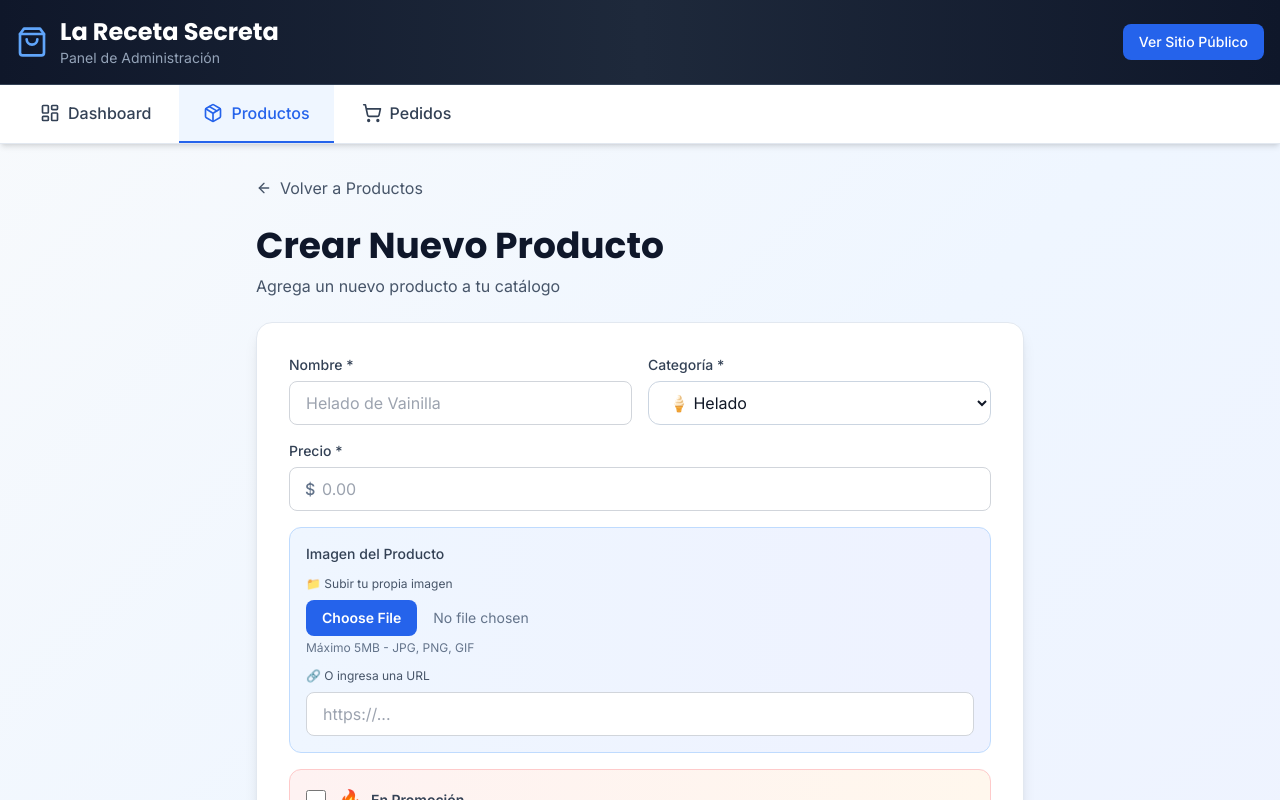
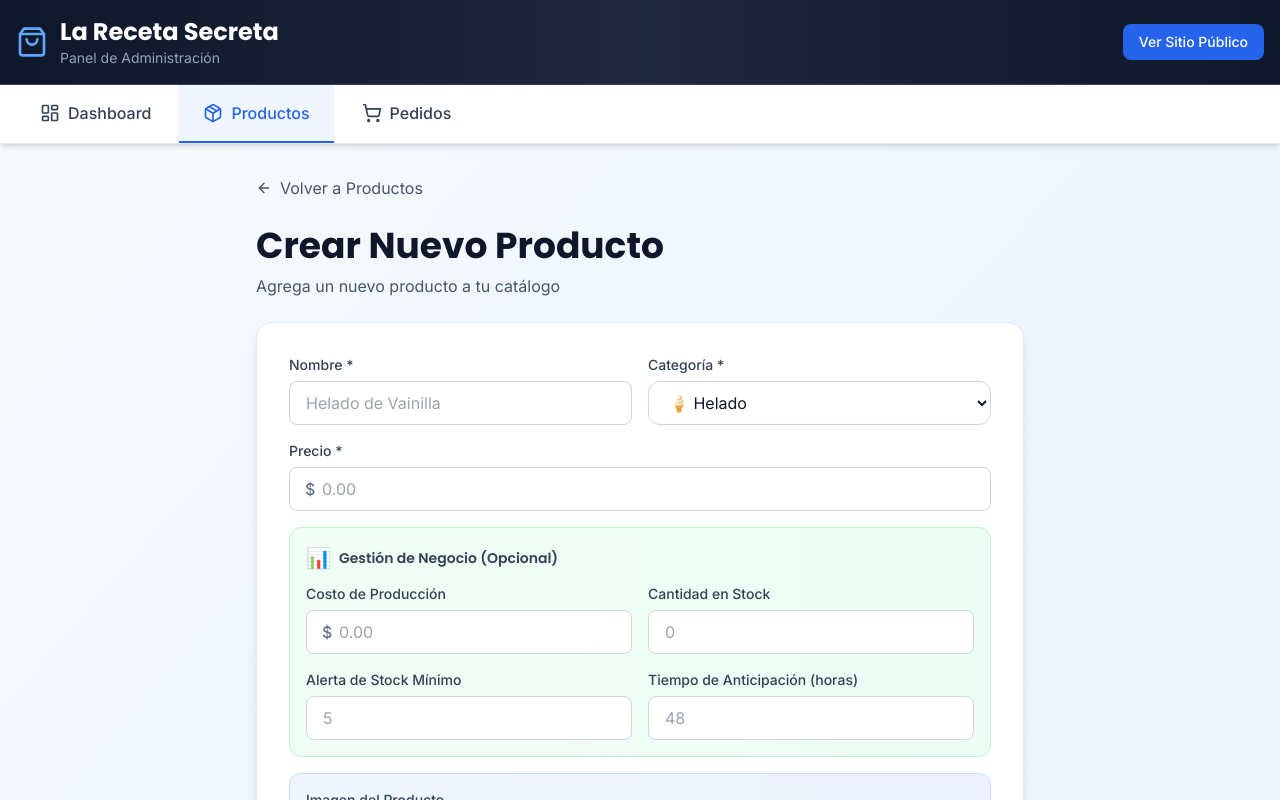
Before and after one commit to IllumTech/The-Secret-Recipe, a Next.js app in the folder frontend/: page /admin/productos/nuevo in a window 1280 px wide. Shown: the top 800 px of the page. Built offline with nearby package versions, Linux system fonts and the light colour scheme; no server answers.

Commit message:
feat: Create frontend components for product cost management

```diff
--- a/frontend/components/products/ProductCard.tsx
+++ b/frontend/components/products/ProductCard.tsx
@@ -9,9 +9,10 @@ import { getDisplayPrice, getDiscountPercentage } from '@/lib/pricing';
 interface ProductCardProps {
   product: Product;
   onProductClick?: (product: Product) => void;
+  isAdminView?: boolean;
 }
 
-export default function ProductCard({ product, onProductClick }: ProductCardProps) {
+export default function ProductCard({ product, onProductClick, isAdminView = false }: ProductCardProps) {
   const categoryEmoji = product.category === 'helado' ? '🍦' : '🍰';
   const [isHovered, setIsHovered] = useState(false);
   const { addItem, updateQuantity, removeItem, items } = useCart();
@@ -65,6 +66,30 @@ export default function ProductCard({ product, onProductClick }: ProductCardProp
             {categoryEmoji} {product.category}
           </span>
         </div>
+
+        {/* Stock Status Badges */}
+        {product.stockQuantity !== undefined && (
+          <>
+            {product.stockQuantity === 0 ? (
+              <div className="absolute bottom-3 left-3 bg-red-600 dark:bg-red-700 text-white px-3 py-1 rounded-full shadow-lg">
+                <span className="text-xs font-bold">⚠️ Agotado</span>
+              </div>
+            ) : product.minStockAlert !== undefined && product.stockQuantity <= product.minStockAlert ? (
+              <div className="absolute bottom-3 left-3 bg-orange-500 dark:bg-orange-600 text-white px-3 py-1 rounded-full shadow-lg">
+                <span className="text-xs font-bold">⚠️ Stock Bajo</span>
+              </div>
+            ) : null}
+          </>
+        )}
+
+        {/* Stock Quantity in Admin View */}
+        {isAdminView && product.stockQuantity !== undefined && (
+          <div className="absolute bottom-3 right-3 bg-white/90 dark:bg-gray-800/90 backdrop-blur-sm px-3 py-1 rounded-full">
+            <span className="text-xs font-semibold text-slate-700 dark:text-slate-300">
+              📦 Stock: {product.stockQuantity}
+            </span>
+          </div>
+        )}
 
 
 
--- a/frontend/components/products/ProductForm.tsx
+++ b/frontend/components/products/ProductForm.tsx
@@ -23,6 +23,11 @@ export default function ProductForm({ product, onSubmit, onCancel, isLoading }:
     imageUrl: product?.imageUrl || '',
     isOnPromotion: product?.isOnPromotion || false,
     promotionalPrice: product?.promotionalPrice || '',
+    // Business management fields
+    productionCost: product?.productionCost || '',
+    stockQuantity: product?.stockQuantity || '',
+    minStockAlert: product?.minStockAlert || '',
+    leadTimeHours: product?.leadTimeHours || '',
   });
 
   const [errors, setErrors] = useState<Record<string, string>>({});
@@ -58,6 +63,23 @@ export default function ProductForm({ product, onSubmit, onCancel, isLoading }:
       }
     }
 
+    // Business management fields validation
+    if (formData.productionCost && Number(formData.productionCost) <= 0) {
+      newErrors.productionCost = 'Debe ser un número positivo';
+    }
+
+    if (formData.stockQuantity && Number(formData.stockQuantity) < 0) {
+      newErrors.stockQuantity = 'No puede ser negativo';
+    }
+
+    if (formData.minStockAlert && Number(formData.minStockAlert) <= 0) {
+      newErrors.minStockAlert = 'Debe ser un número positivo';
+    }
+
+    if (formData.leadTimeHours && Number(formData.leadTimeHours) <= 0) {
+      newErrors.leadTimeHours = 'Debe ser un número positivo';
+    }
+
     setErrors(newErrors);
     return Object.keys(newErrors).length === 0;
   };
@@ -71,6 +93,11 @@ export default function ProductForm({ product, onSubmit, onCancel, isLoading }:
         price: Number(formData.price),
         // Only include promotionalPrice if promotion is enabled
         promotionalPrice: formData.isOnPromotion && formData.promotionalPrice ? Number(formData.promotionalPrice) : undefined,
+        // Business management fields - only include if provided
+        productionCost: formData.productionCost ? Number(formData.productionCost) : undefined,
+        stockQuantity: formData.stockQuantity ? Number(formData.stockQuantity) : undefined,
+        minStockAlert: formData.minStockAlert ? Number(formData.minStockAlert) : undefined,
+        leadTimeHours: formData.leadTimeHours ? Number(formData.leadTimeHours) : undefined,
       };
       onSubmit(submitData);
     }
@@ -194,6 +221,138 @@ export default function ProductForm({ product, onSubmit, onCancel, isLoading }:
           />
         </div>
         {errors.price && <p className="mt-1 text-xs text-red-600 dark:text-red-400">{errors.price}</p>}
+      </div>
+
+      {/* Business Management Section */}
+      <div className="bg-gradient-to-r from-green-50 to-emerald-50 dark:from-green-900/20 dark:to-emerald-900/20 rounded-xl p-4 border border-green-200 dark:border-green-800">
+        <h3 className="text-sm font-semibold text-slate-700 dark:text-slate-300 mb-3 flex items-center gap-2">
+          <span className="text-xl">📊</span>
+          <span>Gestión de Negocio (Opcional)</span>
+        </h3>
+
+        <div className="grid grid-cols-1 md:grid-cols-2 gap-4">
+          {/* Production Cost */}
+          <div>
+            <label htmlFor="productionCost" className="block text-sm font-medium text-slate-700 dark:text-slate-300 mb-1.5">
+              Costo de Producción
+            </label>
+            <div className="relative">
+              <span className="absolute left-4 top-1/2 -translate-y-1/2 text-slate-500 dark:text-slate-400 font-medium">$</span>
+              <Input
+                id="productionCost"
+                name="productionCost"
+                type="number"
+                step="0.01"
+                min="0"
+                value={formData.productionCost}
+                onChange={handleChange}
+                placeholder="0.00"
+                disabled={isLoading}
+                className="pl-8 h-11"
+              />
+            </div>
+            {errors.productionCost && <p className="mt-1 text-xs text-red-600 dark:text-red-400">{errors.productionCost}</p>}
+          </div>
+
+          {/* Stock Quantity */}
+          <div>
+            <label htmlFor="stockQuantity" className="block text-sm font-medium text-slate-700 dark:text-slate-300 mb-1.5">
+              Cantidad en Stock
+            </label>
+            <Input
+              id="stockQuantity"
+              name="stockQuantity"
+              type="number"
+              min="0"
+              step="1"
+              value={formData.stockQuantity}
+              onChange={handleChange}
+              placeholder="0"
+              disabled={isLoading}
+              className="h-11"
+            />
+            {errors.stockQuantity && <p className="mt-1 text-xs text-red-600 dark:text-red-400">{errors.stockQuantity}</p>}
+          </div>
+
+          {/* Min Stock Alert */}
+          <div>
+            <label htmlFor="minStockAlert" className="block text-sm font-medium text-slate-700 dark:text-slate-300 mb-1.5">
+              Alerta de Stock Mínimo
+            </label>
+            <Input
+              id="minStockAlert"
+              name="minStockAlert"
+              type="number"
+              min="1"
+              step="1"
+              value={formData.minStockAlert}
+              onChange={handleChange}
+              placeholder="5"
+              disabled={isLoading}
+              className="h-11"
+            />
+            {errors.minStockAlert && <p className="mt-1 text-xs text-red-600 dark:text-red-400">{errors.minStockAlert}</p>}
+          </div>
+
+          {/* Lead Time Hours */}
+          <div>
+            <label htmlFor="leadTimeHours" className="block text-sm font-medium text-slate-700 dark:text-slate-300 mb-1.5">
+              Tiempo de Anticipación (horas)
+            </label>
+            <Input
+              id="leadTimeHours"
+              name="leadTimeHours"
+              type="number"
+              min="1"
+              step="1"
+              value={formData.leadTimeHours}
+              onChange={handleChange}
+              placeholder="48"
+              disabled={isLoading}
+              className="h-11"
+            />
+            {errors.leadTimeHours && <p className="mt-1 text-xs text-red-600 dark:text-red-400">{errors.leadTimeHours}</p>}
+          </div>
+        </div>
+
+        {/* Contribution Margin Display */}
+        {formData.price && formData.productionCost && Number(formData.price) > 0 && Number(formData.productionCost) >= 0 && (
+          <div className="mt-4 bg-white dark:bg-gray-800 rounded-lg p-4 border border-green-300 dark:border-green-700">
+            <div className="flex items-center justify-between mb-2">
+              <span className="text-sm font-medium text-slate-700 dark:text-slate-300">Margen de Contribución:</span>
+              <span className={`text-2xl font-bold ${
+                ((Number(formData.price) - Number(formData.productionCost)) / Number(formData.price)) * 100 < 0
+                  ? 'text-red-600 dark:text-red-400'
+                  : 'text-green-600 dark:text-green-400'
+              }`}>
+                {(((Number(formData.price) - Number(formData.productionCost)) / Number(formData.price)) * 100).toFixed(2)}%
+              </span>
+            </div>
+
+            {/* Warning for negative margin */}
+            {Number(formData.productionCost) > Number(formData.price) && (
+              <div className="flex items-start gap-2 mt-3 p-3 bg-red-50 dark:bg-red-900/20 border border-red-200 dark:border-red-800 rounded-lg">
+                <svg xmlns="http://www.w3.org/2000/svg" className="h-5 w-5 text-red-600 dark:text-red-400 flex-shrink-0 mt-0.5" viewBox="0 0 20 20" fill="currentColor">
+                  <path fillRule="evenodd" d="M8.257 3.099c.765-1.36 2.722-1.36 3.486 0l5.58 9.92c.75 1.334-.213 2.98-1.742 2.98H4.42c-1.53 0-2.493-1.646-1.743-2.98l5.58-9.92zM11 13a1 1 0 11-2 0 1 1 0 012 0zm-1-8a1 1 0 00-1 1v3a1 1 0 002 0V6a1 1 0 00-1-1z" clipRule="evenodd" />
+                </svg>
+                <div>
+                  <p className="text-sm font-semibold text-red-800 dark:text-red-300">⚠️ Rentabilidad Negativa</p>
+                  <p className="text-xs text-red-700 dark:text-red-400 mt-1">
+                    El costo de producción es mayor que el precio de venta. Este producto genera pérdidas.
+                  </p>
+                </div>
+              </div>
+            )}
+
+            {/* Info for promotional price */}
+            {formData.isOnPromotion && formData.promotionalPrice && Number(formData.promotionalPrice) > 0 && (
+              <p className="text-xs text-slate-600 dark:text-slate-400 mt-2">
+                💡 Nota: El margen se calcula con el precio regular. Con precio promocional (${Number(formData.promotionalPrice).toFixed(2)}),
+                el margen sería {(((Number(formData.promotionalPrice) - Number(formData.productionCost)) / Number(formData.promotionalPrice)) * 100).toFixed(2)}%
+              </p>
+            )}
+          </div>
+        )}
       </div>
 
       {/* Image Section */}
```
